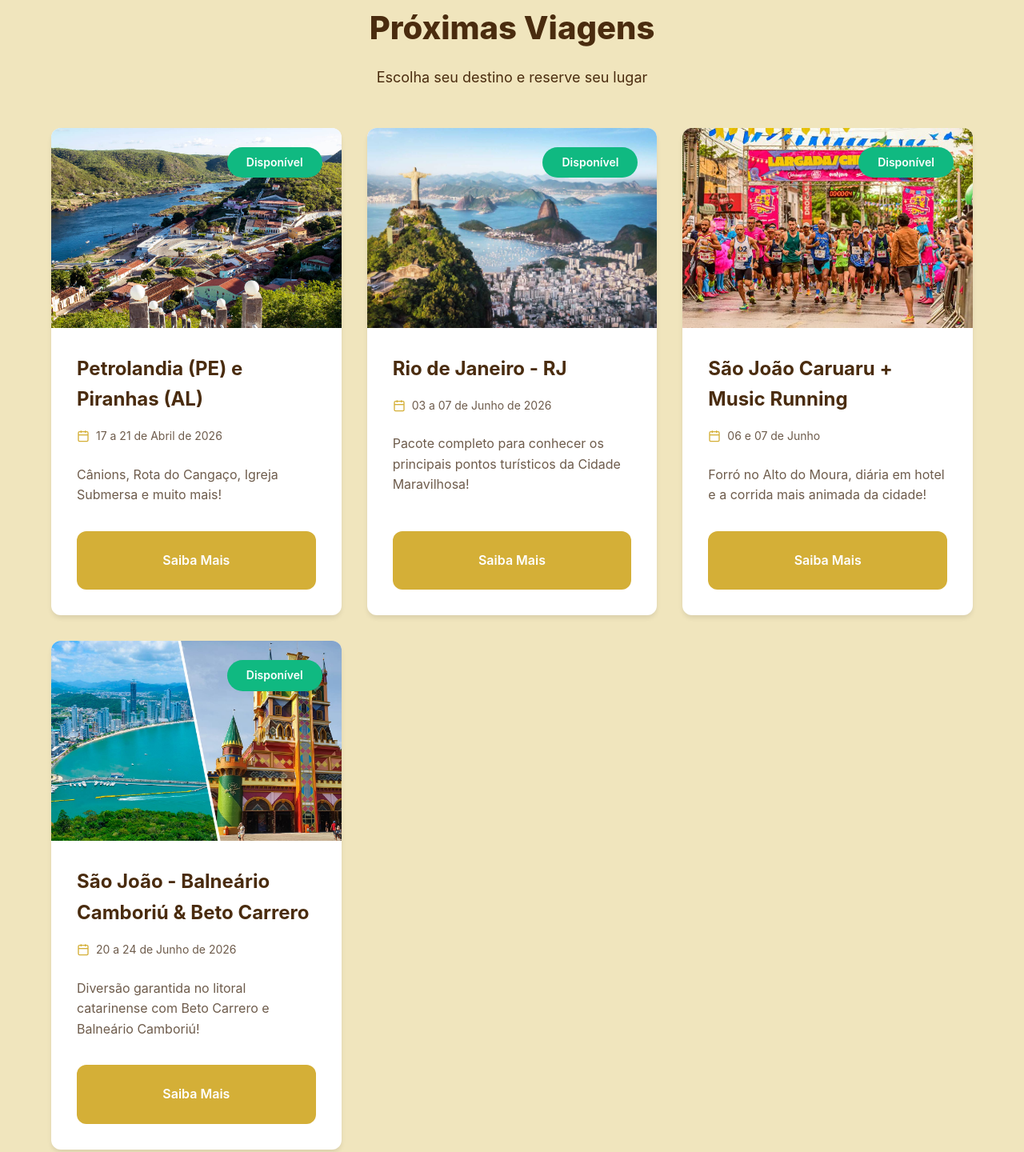
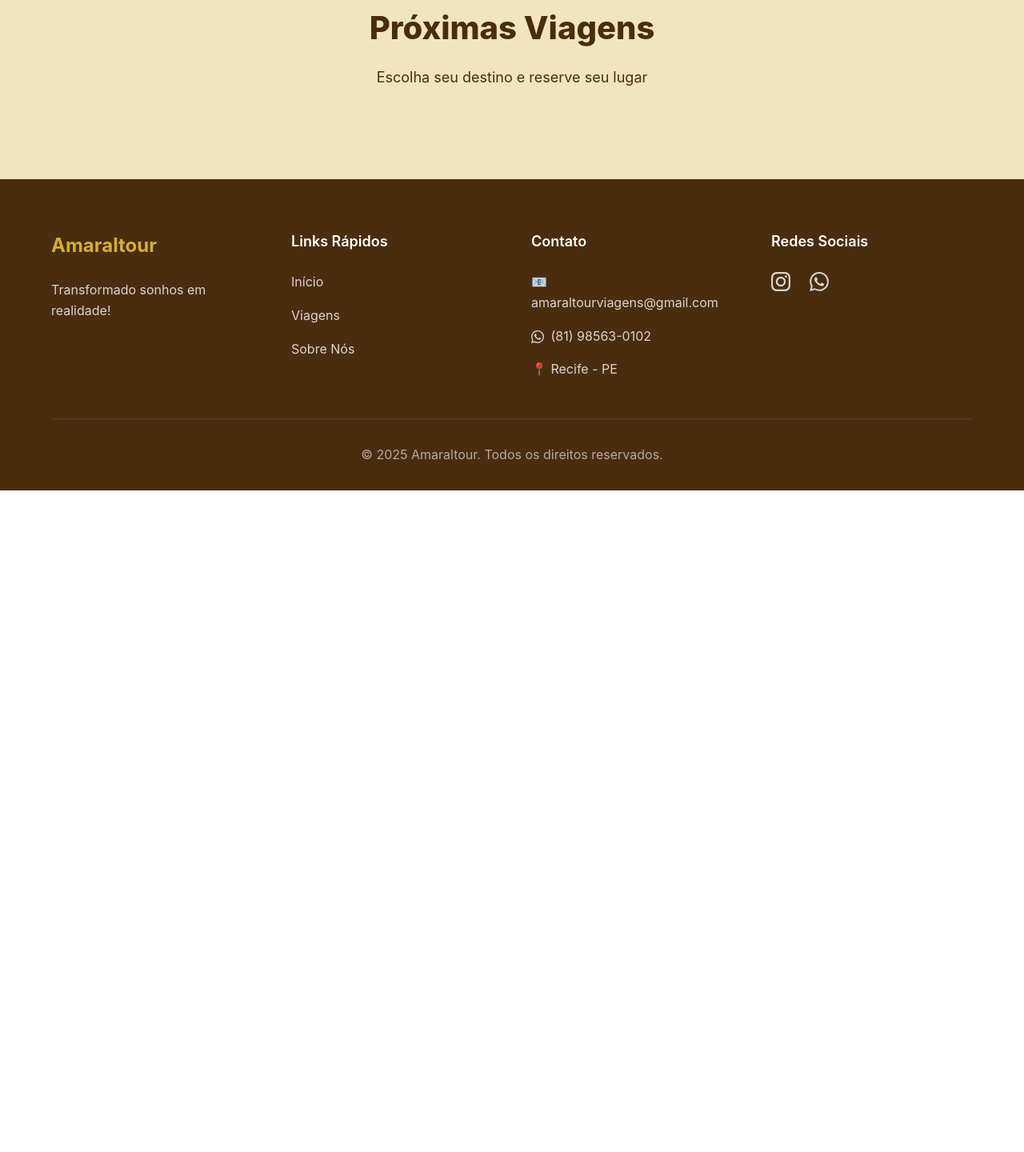
Before and after one commit to LucasFerreiradeFreitas/amaraltour, a website: page index.html in a window 1280 px wide. Shown: the part 876-2316 px from the top of the page at 80% size. After the commit the page ends 1489 px from the top, so only its background shows below. Drawn offline with Linux system fonts and the light colour scheme; no server answers.

Commit message:
Exclusão dos cards direto no código

```diff
--- a/index.html
+++ b/index.html
@@ -94,101 +94,6 @@
 
       <div class="trips-grid">
 
-        <div class="trip-card">
-          <div class="trip-image">
-            <img src="imgs/Piranhas.jpg" alt="Petrolandia e Piranhas" />
-            <span class="trip-badge">Disponível</span>
-          </div>
-          <div class="trip-content">
-            <h3 class="trip-title">Petrolandia (PE) e Piranhas (AL)</h3>
-            <p class="trip-date">
-              <svg width="16" height="16" viewBox="0 0 24 24" fill="none" stroke="currentColor" stroke-width="2">
-                <rect x="3" y="4" width="18" height="18" rx="2" ry="2"></rect>
-                <line x1="16" y1="2" x2="16" y2="6"></line>
-                <line x1="8" y1="2" x2="8" y2="6"></line>
-                <line x1="3" y1="10" x2="21" y2="10"></line>
-              </svg>
-              17 a 21 de Abril de 2026
-            </p>
-            <p class="trip-description">
-              Cânions, Rota do Cangaço, Igreja Submersa e muito mais!
-            </p>
-
-            <a href="paginas-informacoes/viagem-petrolandia-piranhas.html" class="btn-saiba-mais">Saiba Mais</a>
-          </div>
-        </div>
-
-        <div class="trip-card">
-          <div class="trip-image">
-            <img src="imgs/rio-de-janeiro.jpg" alt="Rio de Janeiro" />
-            <span class="trip-badge">Disponível</span>
-          </div>
-          <div class="trip-content">
-            <h3 class="trip-title">Rio de Janeiro - RJ</h3>
-            <p class="trip-date">
-              <svg width="16" height="16" viewBox="0 0 24 24" fill="none" stroke="currentColor" stroke-width="2">
-                <rect x="3" y="4" width="18" height="18" rx="2" ry="2"></rect>
-                <line x1="16" y1="2" x2="16" y2="6"></line>
-                <line x1="8" y1="2" x2="8" y2="6"></line>
-                <line x1="3" y1="10" x2="21" y2="10"></line>
-              </svg>
-              03 a 07 de Junho de 2026
-            </p>
-            <p class="trip-description">
-              Pacote completo para conhecer os principais pontos turísticos da Cidade Maravilhosa!
-            </p>
-
-            <a href="paginas-informacoes/viagem-rio.html" class="btn-saiba-mais">Saiba Mais</a>
-          </div>
-        </div>
-
-        <div class="trip-card">
-          <div class="trip-image">
-            <img src="imgs/music-running-caruaru.jpg" alt="São João de Caruaru e Music Running" />
-            <span class="trip-badge">Disponível</span>
-          </div>
-          <div class="trip-content">
-            <h3 class="trip-title">São João Caruaru + Music Running</h3>
-            <p class="trip-date">
-              <svg width="16" height="16" viewBox="0 0 24 24" fill="none" stroke="currentColor" stroke-width="2">
-                <rect x="3" y="4" width="18" height="18" rx="2" ry="2"></rect>
-                <line x1="16" y1="2" x2="16" y2="6"></line>
-                <line x1="8" y1="2" x2="8" y2="6"></line>
-                <line x1="3" y1="10" x2="21" y2="10"></line>
-              </svg>
-              06 e 07 de Junho
-            </p>
-            <p class="trip-description">
-              Forró no Alto do Moura, diária em hotel e a corrida mais animada da cidade!
-            </p>
-
-            <a href="paginas-informacoes/viagem-caruaru.html" class="btn-saiba-mais">Saiba Mais</a>
-          </div>
-        </div>
-
-        <div class="trip-card">
-          <div class="trip-image">
-            <img src="imgs/balneario-camboriu-beto-carrero.jpg" alt="Balneário Camboriú e Beto Carrero World" />
-            <span class="trip-badge">Disponível</span>
-          </div>
-          <div class="trip-content">
-            <h3 class="trip-title">São João - Balneário Camboriú & Beto Carrero</h3>
-            <p class="trip-date">
-              <svg width="16" height="16" viewBox="0 0 24 24" fill="none" stroke="currentColor" stroke-width="2">
-                <rect x="3" y="4" width="18" height="18" rx="2" ry="2"></rect>
-                <line x1="16" y1="2" x2="16" y2="6"></line>
-                <line x1="8" y1="2" x2="8" y2="6"></line>
-                <line x1="3" y1="10" x2="21" y2="10"></line>
-              </svg>
-              20 a 24 de Junho de 2026
-            </p>
-            <p class="trip-description">
-              Diversão garantida no litoral catarinense com Beto Carrero e Balneário Camboriú!
-            </p>
-
-            <a href="paginas-informacoes/viagem-camboriu.html" class="btn-saiba-mais">Saiba Mais</a>
-          </div>
-        </div>
       </div>
     </div>
   </section>
```
